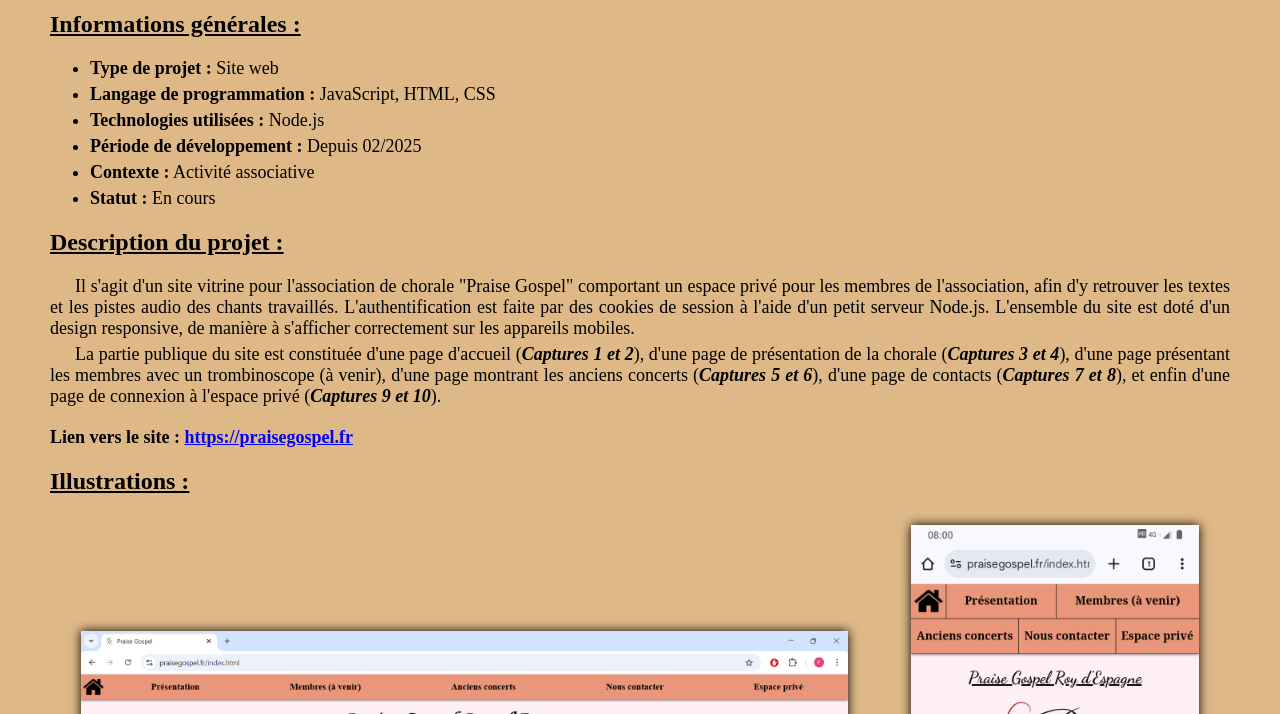
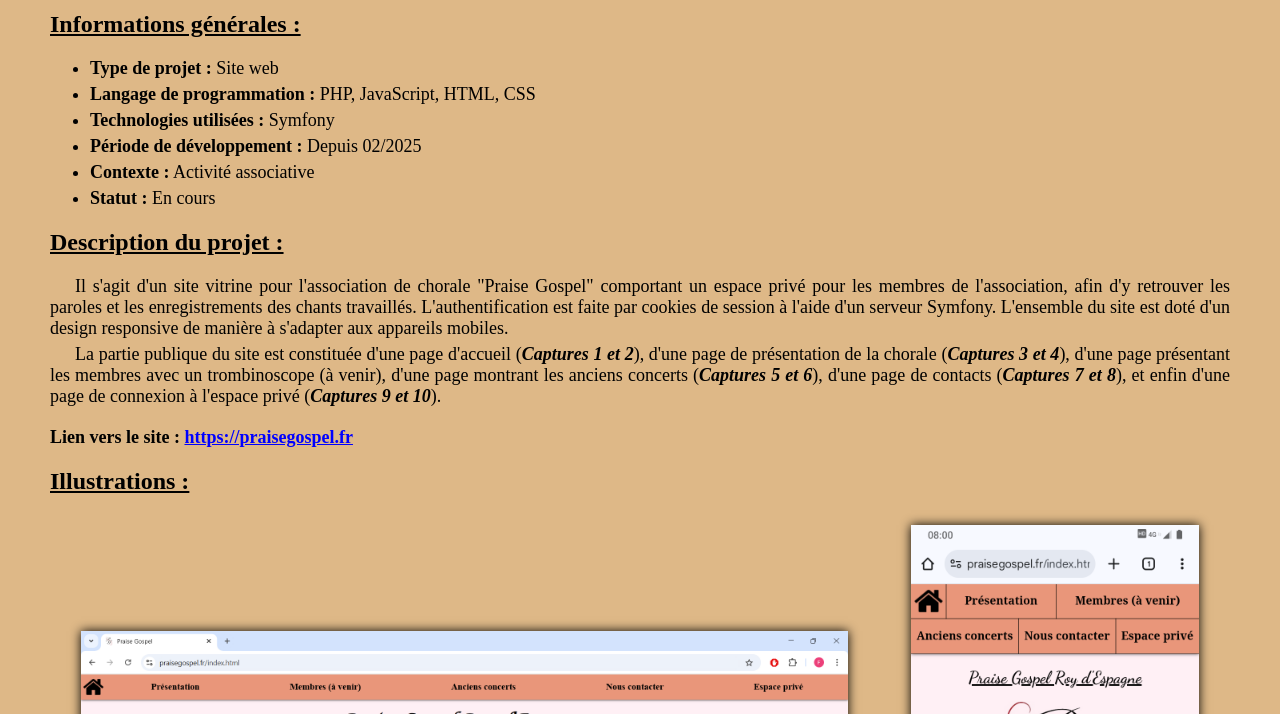
Before and after one commit to FabriceRODRIGUEZ/portfolio, a plain HTML site: page projects/choir_site.html in a window 1280 px wide. Shown: the part 86-800 px from the top of the page. Drawn offline with Linux system fonts and the light colour scheme.

Commit message:
Mise à jour

```diff
--- a/projects/choir_site.html
+++ b/projects/choir_site.html
@@ -7,6 +7,7 @@
 		<link rel="icon" href="../res/icons/portfolio.ico">
 		<link rel="stylesheet" href="../styles/style_project.css">
 		<style>
+			div#link > a { color: blue; }
 			div#illustrations { justify-content: space-around; align-items: center; }
 			div.illustration { width: min-content; max-width: 65%; }
 			img.content { max-height: 80vh; }
@@ -31,11 +32,11 @@
 				</li>
 				<li class="property">
 					<strong class="property_name">Langage de programmation :</strong>
-					JavaScript, HTML, CSS
+					PHP, JavaScript, HTML, CSS
 				</li>
 				<li class="property">
 					<strong class="property_name">Technologies utilisées :</strong>
-					Node.js
+					Symfony
 				</li>
 				<li class="property">
 					<strong class="property_name">Période de développement :</strong>
@@ -56,13 +57,13 @@
 			<h2 class="section_title">Description du projet :</h2>
 
 			<p class="description">
-				Il s'agit d'un site vitrine pour l'association de chorale "Praise Gospel" comportant un espace privé pour les membres de l'association, afin d'y retrouver les textes et les pistes audio des chants travaillés. L'authentification est faite par des cookies de session à l'aide d'un petit serveur Node.js. L'ensemble du site est doté d'un design responsive, de manière à s'afficher correctement sur les appareils mobiles.
+				Il s'agit d'un site vitrine pour l'association de chorale "Praise Gospel" comportant un espace privé pour les membres de l'association, afin d'y retrouver les paroles et les enregistrements des chants travaillés. L'authentification est faite par cookies de session à l'aide d'un serveur Symfony. L'ensemble du site est doté d'un design responsive de manière à s'adapter aux appareils mobiles.
 			</p>
 			<p class="description">
 				La partie publique du site est constituée d'une page d'accueil (<strong>Captures 1 et 2</strong>), d'une page de présentation de la chorale (<strong>Captures 3 et 4</strong>), d'une page présentant les membres avec un trombinoscope (à venir), d'une page montrant les anciens concerts (<strong>Captures 5 et 6</strong>), d'une page de contacts (<strong>Captures 7 et 8</strong>), et enfin d'une page de connexion à l'espace privé (<strong>Captures 9 et 10</strong>).
 			</p>
 			<div id="link">
-				Lien vers le site : <a href="https://praisegospel.fr" style="color: blue;">https://praisegospel.fr</a>
+				Lien vers le site : <a href="https://praisegospel.fr">https://praisegospel.fr</a>
 			</div>
 		</div>
 
```
